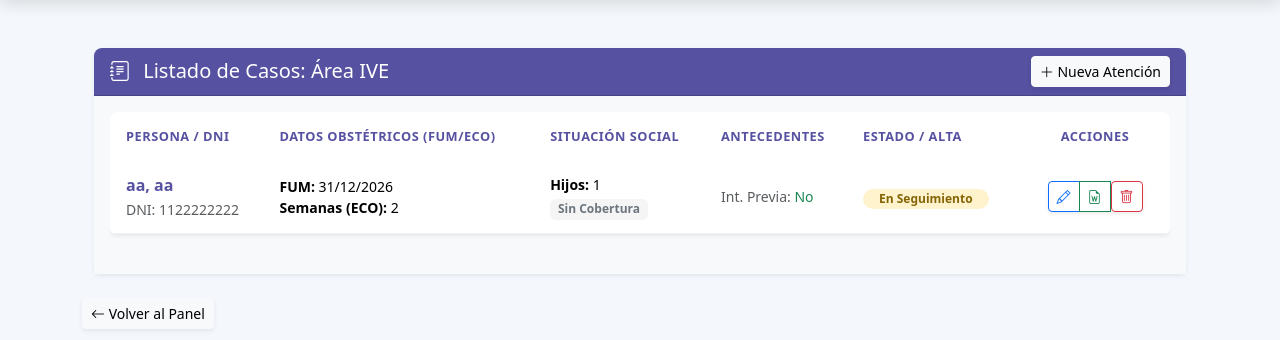
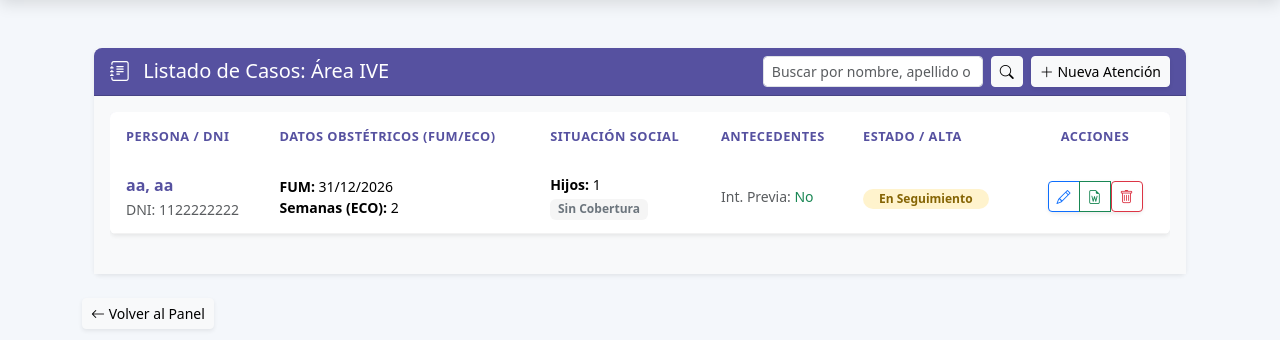
Before and after one commit to JuanseCian/direccion-genero, a Laravel app: page /ive/listado in a window 1280 px wide. Shown: the part 91-431 px from the top of the page. Run offline with Laravel 10, Linux system fonts and the light colour scheme; a user stored in the database is signed in; data comes from the database, SQL or seed files in the repository; some libraries are stand-ins or nearby versions.

Commit message:
buscadores

```diff
--- a/app/Http/Controllers/frontend/IveCasoController.php
+++ b/app/Http/Controllers/frontend/IveCasoController.php
@@ -47,6 +47,7 @@ class IveCasoController extends Controller
 
         return view('frontend.areas.ive.index', compact('casos'));
     }
+
     public function descargarWord($id)
     {
         $caso = IveCaso::findOrFail($id);
@@ -183,25 +184,51 @@ class IveCasoController extends Controller
             ->with('success', 'Legajo IVE creado correctamente');
     }
 
-    public function listado()
+    public function listado(Request $request)
     {
         $user = auth()->user();
+
+        $buscar = $request->buscar;
 
         if ($user->rol_id == 2 || $user->areas->contains('nombre','ive')) {
 
             $casos = IveCaso::with('persona')
+                ->when($buscar, function($query, $buscar){
+
+                    $query->whereHas('persona', function($q) use ($buscar){
+
+                        $q->where('nombre', 'like', "%{$buscar}%")
+                        ->orWhere('apellido', 'like', "%{$buscar}%")
+                        ->orWhere('dni', 'like', "%{$buscar}%");
+
+                    });
+
+                })
                 ->orderBy('created_at','desc')
-                ->paginate(10);
+                ->paginate(10)
+                ->withQueryString();
 
         } else {
 
             $casos = $user->iveCasos()
                 ->with('persona')
+                ->when($buscar, function($query, $buscar){
+
+                    $query->whereHas('persona', function($q) use ($buscar){
+
+                        $q->where('nombre', 'like', "%{$buscar}%")
+                        ->orWhere('apellido', 'like', "%{$buscar}%")
+                        ->orWhere('dni', 'like', "%{$buscar}%");
+
+                    });
+
+                })
                 ->orderBy('created_at','desc')
-                ->paginate(10);
+                ->paginate(10)
+                ->withQueryString();
         }
 
-        return view('frontend.areas.ive.listado', compact('casos'));
+        return view('frontend.areas.ive.listado', compact('casos', 'buscar'));
     }
 
     public function edit($id)
--- a/resources/views/frontend/areas/ive/listado.blade.php
+++ b/resources/views/frontend/areas/ive/listado.blade.php
@@ -6,16 +6,39 @@
 <div class="container-fluid py-4">
     <div class="card shadow-sm border-0">
         {{-- HEADER --}}
-        <div class="card-header d-flex justify-content-between align-items-center text-white"
-             style="background:#5651A0; border-radius:8px 8px 0 0;">
+        <div class="card-header d-flex justify-content-between align-items-center flex-wrap gap-2 text-white"
+            style="background:#5651A0; border-radius:8px 8px 0 0;">
 
             <h5 class="mb-0">
                 <i class="bi bi-journal-text me-2"></i> Listado de Casos: Área IVE
             </h5>
 
-            <a href="{{ route('frontend.areas.ive.create') }}" class="btn btn-light btn-sm shadow-sm">
-                <i class="bi bi-plus-lg"></i> Nueva Atención
-            </a>
+            <div class="d-flex align-items-center gap-2">
+
+                {{-- BUSCADOR --}}
+                <form action="{{ route('frontend.areas.ive.listado') }}"
+                    method="GET"
+                    class="d-flex">
+
+                    <input type="text"
+                        name="buscar"
+                        class="form-control form-control-sm"
+                        placeholder="Buscar por nombre, apellido o DNI..."
+                        value="{{ request('buscar') }}">
+
+                    <button class="btn btn-light btn-sm ms-2">
+                        <i class="bi bi-search"></i>
+                    </button>
+
+                </form>
+
+                {{-- NUEVO CASO --}}
+                <a href="{{ route('frontend.areas.ive.create') }}"
+                class="btn btn-light btn-sm shadow-sm">
+                    <i class="bi bi-plus-lg"></i> Nueva Atención
+                </a>
+
+            </div>
         </div>
 
         <div class="card-body bg-light">
```
Also changed, not shown: app/Http/Controllers/frontend/DenunciaController.php (+15 -3 lines), app/Http/Controllers/frontend/DireccionGeneroController.php (+17 -3 lines), app/Http/Controllers/frontend/MasculinidadesCasoController.php (+18 -4 lines), resources/views/frontend/areas/genero/listado.blade.php (+28 -5 lines), resources/views/frontend/areas/masculinidades/listado.blade.php (+28 -5 lines), resources/views/frontend/denuncias/index.blade.php (+26 -5 lines).
